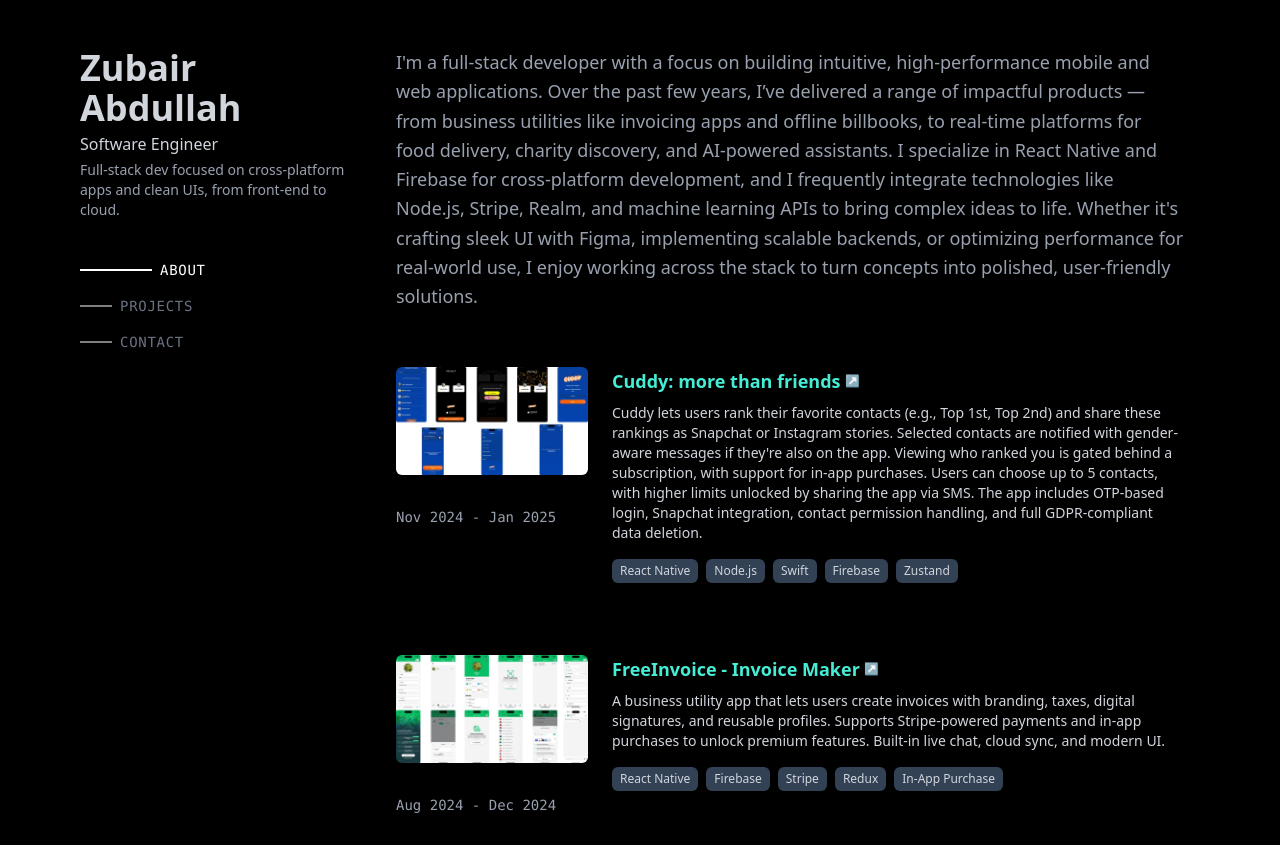
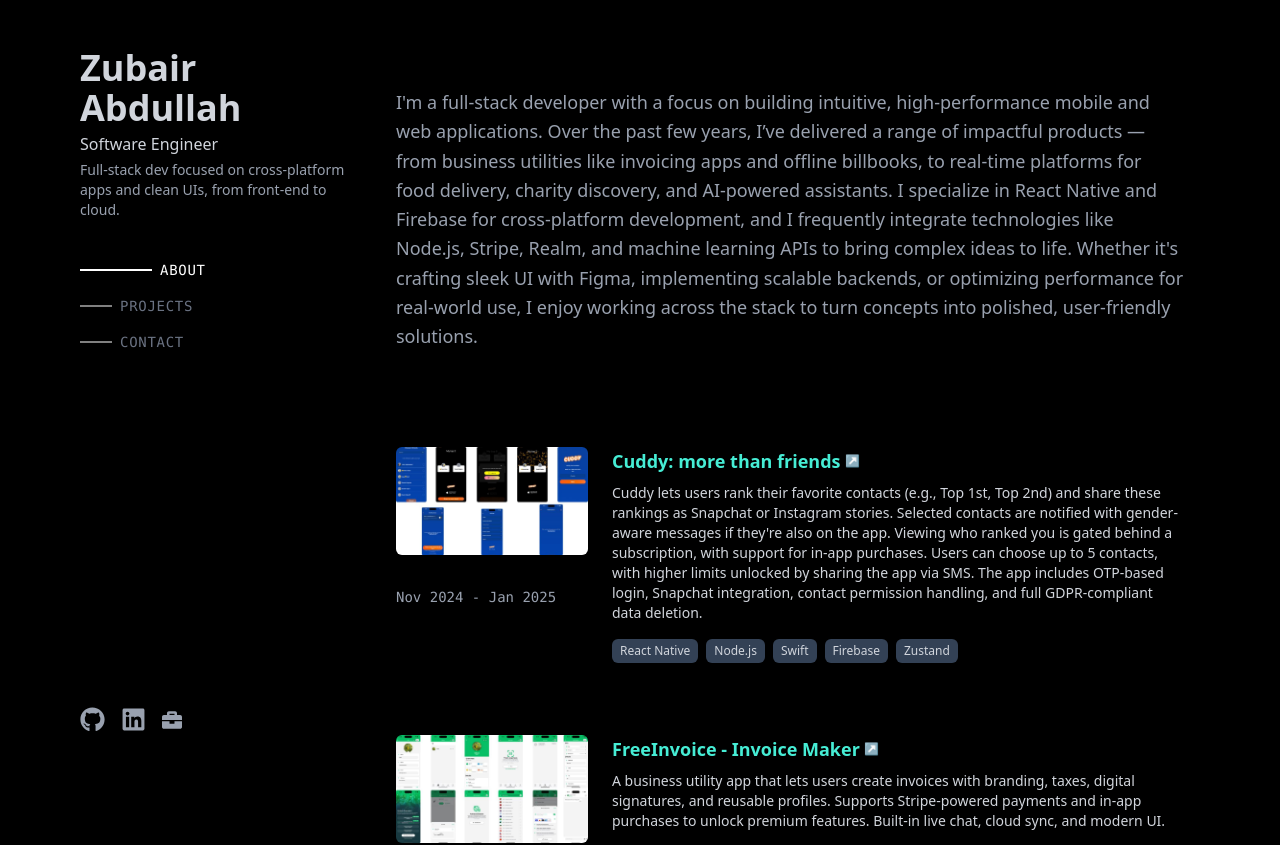
Before and after one commit to zubairAbdullah27/portfolio, a Next.js app: page / in a window 1280 px wide. Shown: the top 845 px of the page. Built offline with nearby package versions, Linux system fonts and the light colour scheme.

Commit message:
fixed choppy scroll, added:contact section, pending download file

```diff
--- a/package.json
+++ b/package.json
@@ -12,7 +12,8 @@
     "framer-motion": "^12.18.1",
     "next": "15.3.3",
     "react": "^19.0.0",
-    "react-dom": "^19.0.0"
+    "react-dom": "^19.0.0",
+    "react-icons": "^5.5.0"
   },
   "devDependencies": {
     "@tailwindcss/postcss": "^4.1.10",
--- a/src/app/page.tsx
+++ b/src/app/page.tsx
@@ -44,8 +44,34 @@
                 id="contact"
                 title="Contact"
             >
-                <>
-                </>
+                <h2 className="text-2xl font-semibold text-white mb-6">Get in Touch</h2>
+
+                <p className="text-gray-400 max-w-lg mb-6">
+                    I'm actively seeking new opportunities — whether it's freelance work, long-term collaborations, or full-time remote roles. With a strong background in cross-platform development and a focus on performance and user experience, I'm excited to contribute to meaningful projects. If you’re building something and think I might be a good fit, feel free to reach out — I’d love to connect.
+                </p>
+
+                <div className="space-y-2 mb-8">
+                    <p className="text-gray-300">
+                        📧 <a href="mailto:zubaairkhhan@gmail.com" className="underline hover:text-white">Email</a>
+                    </p>
+                    <p className="text-gray-300">
+                        💼 <a href="https://www.upwork.com/freelancers/~yourUpworkID" target="_blank" rel="noopener noreferrer" className="underline hover:text-white">Upwork</a>
+                    </p>
+                    <p className="text-gray-300">
+                        🐙 <a href="https://github.com/zubairAbdullah27" target="_blank" rel="noopener noreferrer" className="underline hover:text-white">Github</a>
+                    </p>
+                    <p className="text-gray-300">
+                        🔗 <a href="https://linkedin.com/in/zubair-abdullah-764376180" target="_blank" rel="noopener noreferrer" className="underline hover:text-white">LinkedIn</a>
+                    </p>
+                </div>
+
+                <a
+                    href="/Zubair_Abdullah_Resume.pdf"
+                    download
+                    className="inline-block bg-white text-black px-4 py-2 rounded-md font-medium hover:bg-gray-300 transition"
+                >
+                    📄 Download Resume
+                </a>
             </Section>
         </>
     );
--- a/src/app/shell.tsx
+++ b/src/app/shell.tsx
@@ -28,7 +28,7 @@
                     setActive={setActive}
                 />
             </aside>
-            <section className="w-full min-h-screen px-4 sm:px-5 md:px-6 lg:py-12">
+            <section className="scroll-mt-24 min-h-screen py-20 w-full px-4  sm:px-5 md:px-6 lg:py-12">
                 <div className="w-full max-w-[100%] sm:max-w-[640px] md:max-w-[768px] lg:max-w-4xl mx-auto">
                     {children}
                 </div>
--- a/src/components/NavBar.tsx
+++ b/src/components/NavBar.tsx
@@ -1,4 +1,5 @@
 import { Dispatch, FC, SetStateAction } from "react";
+import { FaGithub, FaLinkedin, FaBriefcase } from "react-icons/fa";
 
 interface Props {
     sectionsTitles: string[];
@@ -8,7 +9,10 @@
 
 export const Navbar: FC<Props> = ({ sectionsTitles, active, setActive }) => {
     return (
-        <div className="w-full lg:w-[280px] xl:w-[280px] flex flex-col space-y-10">
+        <div className="w-full lg:w-[280px] xl:w-[280px] flex flex-col justify-between h-full">
+            {/* Top content */}
+            <div className="space-y-10">
+                {/* Bio */}
                 <div className="space-y-1 text-center lg:text-left">
                     <h1 className="text-3xl lg:text-4xl font-bold text-gray-300">Zubair Abdullah</h1>
                     <p className="text-base font-medium text-gray-300">Software Engineer</p>
@@ -16,6 +20,8 @@
                         Full-stack dev focused on cross-platform apps and clean UIs, from front-end to cloud.
                     </p>
                 </div>
+
+                {/* Navigation */}
                 <nav className="hidden lg:flex flex-col space-y-4 text-sm uppercase tracking-wider">
                     {sectionsTitles.map((title) => (
                         <a
@@ -38,5 +44,36 @@
                     ))}
                 </nav>
             </div>
+
+            {/* Social links at the bottom */}
+            <div className="flex items-center justify-center lg:justify-start gap-4 text-gray-400 mb-5">
+                <a
+                    href="https://github.com/zubairAbdullah27"
+                    target="_blank"
+                    rel="noopener noreferrer"
+                    className="hover:text-white transition"
+                >
+                    <FaGithub size={25} />
+                </a>
+                <a
+                    href="https://www.linkedin.com/in/zubair-abdullah-764376180"
+                    target="_blank"
+                    rel="noopener noreferrer"
+                    className="hover:text-white transition"
+                >
+                    <FaLinkedin size={25} />
+                </a>
+                <a
+                    href="https://www.upwork.com/freelancers/~013f2346b8cc1c8105"
+                    target="_blank"
+                    rel="noopener noreferrer"
+                    className="hover:text-white transition"
+                >
+                    <FaBriefcase size={20} />
+                </a>
+
+            </div>
+
+        </div>
     );
 };
--- a/src/components/ProjectCard.tsx
+++ b/src/components/ProjectCard.tsx
@@ -10,7 +10,7 @@
     return (
         <div
             onClick={() => setSelectedProject(project)}
-            className="flex flex-col md:flex-row items-start gap-6 mb-10 rounded-xl py-4 hover:p-2   hover:bg-gradient-to-br from-[#0f172a] to-[#1e293b] transition-transform hover:scale-[1.01] cursor-pointer"
+            className="flex flex-col md:flex-row items-start gap-6 mb-10 rounded-xl py-4 md:hover:pl-4 hover:bg-gradient-to-br from-[#0f172a] to-[#1e293b] transition-transform hover:scale-[1.01] cursor-pointer"
         >
             {/* Thumbnail + Timeline */}
             <div className="w-full md:w-48 flex flex-col justify-between min-h-[160px]">
--- a/src/components/Section.tsx
+++ b/src/components/Section.tsx
@@ -9,8 +9,12 @@
 
 export const Section: FC<Props> = ({ id, title, children, className = "" }) => {
     return (
-        <section id={id} className={`px-8 pb-10 scroll-mt-24 ${className}`}>
-            <div className="max-w-4xl">
+        <section
+            id={id}
+            className={`px-4 sm:px-6 md:px-8 scroll-mt-24 py-10 ${className}`}
+        >
+
+            <div className="max-w-4xl mx-auto">
                 <h2 className="text-xl font-medium text-gray-300 mb-2 block lg:hidden">
                     {title}
                 </h2>
--- a/src/hooks/useScrollSpy.ts
+++ b/src/hooks/useScrollSpy.ts
@@ -1,45 +1,40 @@
-import { Dispatch, SetStateAction, useEffect } from "react";
+import { useEffect } from "react";
 
 type Props = {
   sectionTitles: string[];
   active: string;
-    setActive: Dispatch<SetStateAction<string>>;
+  setActive: (val: string) => void;
   offset?: number;
 };
 
-export const useScrollSpy = ({
-    sectionTitles,
-    active,
-    setActive,
-    offset = 80, // increase for sticky nav compensation
-}: Props) => {
+export const useScrollSpy = ({ sectionTitles, active, setActive, offset = 100 }: Props) => {
   useEffect(() => {
-        const observer = new IntersectionObserver(
-            (entries) => {
-                const visibleSections = entries
-                    .filter((entry) => entry.isIntersecting)
-                    .sort((a, b) => b.intersectionRatio - a.intersectionRatio);
+    const handleScroll = () => {
+      let closestSection: string | null = null;
+      let smallestDistance = Infinity;
 
-                if (visibleSections.length > 0) {
-                    const topSection = visibleSections[0].target.id;
-                    if (topSection !== active) {
-                        setActive(topSection);
+      for (const id of sectionTitles) {
+        const el = document.getElementById(id);
+        if (!el) continue;
+
+        const rect = el.getBoundingClientRect();
+        const distance = Math.abs(rect.top - offset);
+
+        if (distance < smallestDistance) {
+          smallestDistance = distance;
+          closestSection = id;
         }
       }
-            },
-            {
-                rootMargin: `-${offset}px 0px -60% 0px`,
-                threshold: [0.2, 0.4, 0.6, 0.8],
+
+      if (closestSection && closestSection !== active) {
+        setActive(closestSection);
       }
-        );
+    };
 
-        sectionTitles.forEach((id) => {
-            const el = document.getElementById(id);
-            if (el) observer.observe(el);
-        });
-
-        return () => observer.disconnect();
-    }, [sectionTitles, offset, active, setActive]);
+    handleScroll(); // Run on mount
+    window.addEventListener("scroll", handleScroll, { passive: true });
+    return () => window.removeEventListener("scroll", handleScroll);
+  }, [sectionTitles, active, setActive, offset]);
 
   return active;
 };
```
Also changed, not shown: 1 other file (tests, documents, lock files or other folders). Lines whose indentation alone changed are shown as unchanged.
